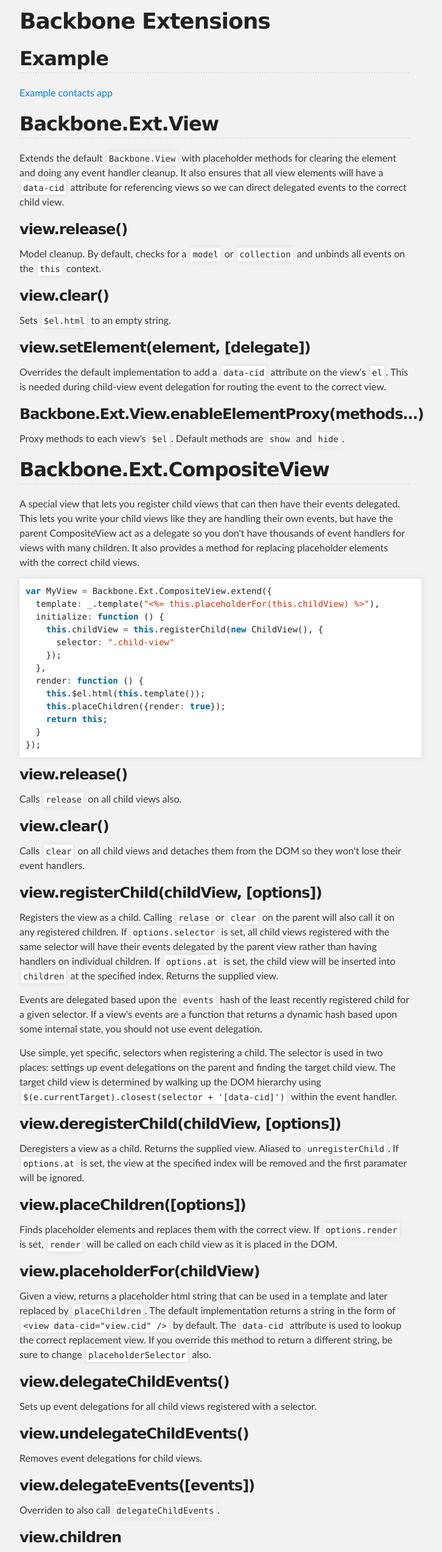
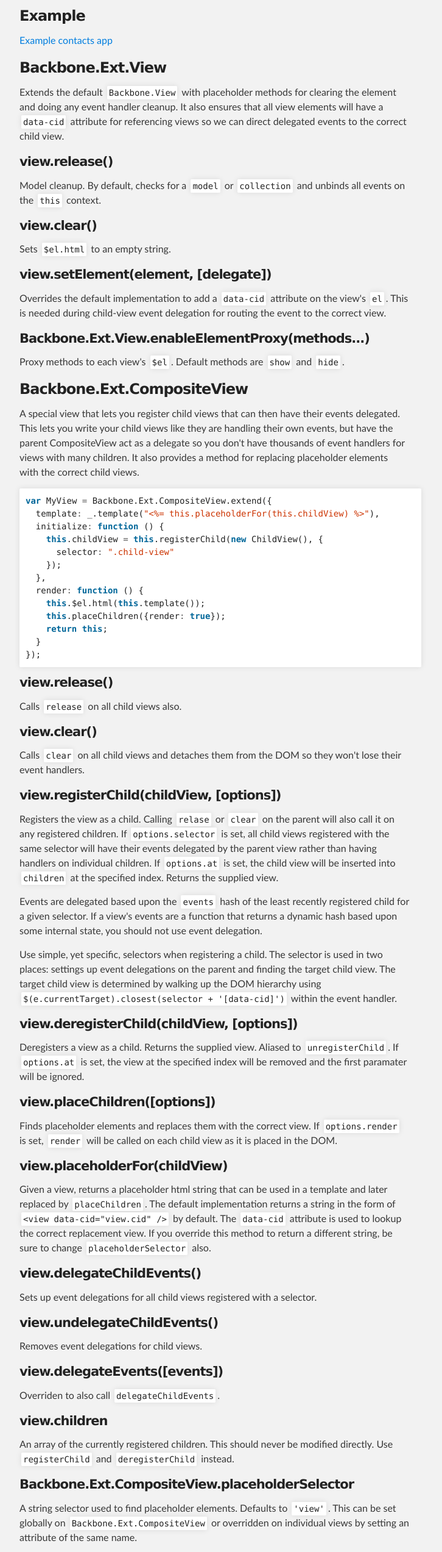
Before and after one commit to natefaubion/backbone.ext, a plain HTML site: page index.html in a window 1280 px wide. Shown: the part 252-2797 px from the top of the page at 61% size, without its empty margins (288-1014 px from the left). Drawn offline with Linux system fonts and the light colour scheme.

Commit message:
updated docs

```diff
--- a/index.html
+++ b/index.html
@@ -31,39 +31,38 @@
     <!-- MAIN CONTENT -->
     <div id="main_content_wrap" class="outer">
       <section id="main_content" class="inner">
-        <h1>Backbone Extensions</h1>
 
-<h2>Example</h2>
+<h3>Example</h3>
 
 <p><a href="http://natefaubion.github.com/backbone.ext/example/">Example contacts app</a></p>
 
-<h2>Backbone.Ext.View</h2>
+<h3>Backbone.Ext.View</h3>
 
 <p>Extends the default <code>Backbone.View</code> with placeholder methods for clearing the
 element and doing any event handler cleanup. It also ensures that all view
 elements will have a <code>data-cid</code> attribute for referencing views so we can
 direct delegated events to the correct child view.</p>
 
-<h3>view.release()</h3>
+<h4>view.release()</h4>
 
 <p>Model cleanup. By default, checks for a <code>model</code> or <code>collection</code> and unbinds all
 events on the <code>this</code> context.</p>
 
-<h3>view.clear()</h3>
+<h4>view.clear()</h4>
 
 <p>Sets <code>$el.html</code> to an empty string.</p>
 
-<h3>view.setElement(element, [delegate])</h3>
+<h4>view.setElement(element, [delegate])</h4>
 
 <p>Overrides the default implementation to add a <code>data-cid</code> attribute on the
 view's <code>el</code>. This is needed during child-view event delegation for routing the
 event to the correct view.</p>
 
-<h3>Backbone.Ext.View.enableElementProxy(methods...)</h3>
+<h4>Backbone.Ext.View.enableElementProxy(methods...)</h4>
 
 <p>Proxy methods to each view's <code>$el</code>. Default methods are <code>show</code> and <code>hide</code>.</p>
 
-<h2>Backbone.Ext.CompositeView</h2>
+<h3>Backbone.Ext.CompositeView</h3>
 
 <p>A special view that lets you register child views that can then have their
 events delegated. This lets you write your child views like they are handling
@@ -87,16 +86,16 @@ views.</p>
 <span class="p">});</span>
 </pre></div>
 
-<h3>view.release()</h3>
+<h4>view.release()</h4>
 
 <p>Calls <code>release</code> on all child views also.</p>
 
-<h3>view.clear()</h3>
+<h4>view.clear()</h4>
 
 <p>Calls <code>clear</code> on all child views and detaches them from the DOM so they won't
 lose their event handlers.</p>
 
-<h3>view.registerChild(childView, [options])</h3>
+<h4>view.registerChild(childView, [options])</h4>
 
 <p>Registers the view as a child. Calling <code>relase</code> or <code>clear</code> on the parent will
 also call it on any registered children. If <code>options.selector</code> is set, all
@@ -116,19 +115,19 @@ target child view. The target child view is determined by walking up the DOM
 hierarchy using <code>$(e.currentTarget).closest(selector + '[data-cid]')</code> within
 the event handler.</p>
 
-<h3>view.deregisterChild(childView, [options])</h3>
+<h4>view.deregisterChild(childView, [options])</h4>
 
 <p>Deregisters a view as a child. Returns the supplied view. Aliased to
 <code>unregisterChild</code>. If <code>options.at</code> is set, the view at the specified index will
 be removed and the first paramater will be ignored.</p>
 
-<h3>view.placeChildren([options])</h3>
+<h4>view.placeChildren([options])</h4>
 
 <p>Finds placeholder elements and replaces them with the correct view. If
 <code>options.render</code> is set, <code>render</code> will be called on each child view as it is
 placed in the DOM.</p>
 
-<h3>view.placeholderFor(childView)</h3>
+<h4>view.placeholderFor(childView)</h4>
 
 <p>Given a view, returns a placeholder html string that can be used in a template
 and later replaced by <code>placeChildren</code>. The default implementation returns
@@ -137,30 +136,30 @@ a string in the form of <code>&lt;view data-cid="view.cid" /&gt;</code> by defau
 override this method to return a different string, be sure to change
 <code>placeholderSelector</code> also.</p>
 
-<h3>view.delegateChildEvents()</h3>
+<h4>view.delegateChildEvents()</h4>
 
 <p>Sets up event delegations for all child views registered with a selector.</p>
 
-<h3>view.undelegateChildEvents()</h3>
+<h4>view.undelegateChildEvents()</h4>
 
 <p>Removes event delegations for child views.</p>
 
-<h3>view.delegateEvents([events])</h3>
+<h4>view.delegateEvents([events])</h4>
 
 <p>Overriden to also call <code>delegateChildEvents</code>.</p>
 
-<h3>view.children</h3>
+<h4>view.children</h4>
 
 <p>An array of the currently registered children. This should never be modified
 directly. Use <code>registerChild</code> and <code>deregisterChild</code> instead.</p>
 
-<h3>Backbone.Ext.CompositeView.placeholderSelector</h3>
+<h4>Backbone.Ext.CompositeView.placeholderSelector</h4>
 
 <p>A string selector used to find placeholder elements. Defaults to <code>'view'</code>. This
 can be set globally on <code>Backbone.Ext.CompositeView</code> or overridden on individual
 views by setting an attribute of the same name.</p>
 
-<h2>Backbone.Ext.ListView</h2>
+<h3>Backbone.Ext.ListView</h3>
 
 <p>A common pattern is to have a view that represents the state of a collection
 and its models. Given a <code>modelView</code> and <code>delegationSelector</code>, this will create
@@ -175,11 +174,12 @@ mind.</p>
   <span class="nx">tagName</span><span class="o">:</span> <span class="s2">"ul"</span><span class="p">,</span>
   <span class="nx">modelView</span><span class="o">:</span> <span class="nx">ListItemView</span><span class="p">,</span>
   <span class="nx">delegationSelector</span><span class="o">:</span> <span class="s2">"li"</span><span class="p">,</span>
+  <span class="nx">emptyTemplate</span><span class="o">:</span> <span class="s2">"No items to display"</span><span class="p">,</span>
   <span class="nx">collection</span><span class="o">:</span> <span class="nx">myCollection</span>
 <span class="p">});</span>
 </pre></div>
 
-<h3>view.syncViews()</h3>
+<h4>view.syncViews()</h4>
 
 <p>Creates a child view for each model in the view's collection, and registers it
 as a child. If a <code>delegationSelector</code> was supplied, it will make sure the
@@ -187,7 +187,12 @@ events are delegated by the list view. This is called automatically on view
 initialization and on collection <code>refresh</code> events. You should not need to call
 this manually unless overriding the default behavior.</p>
 
-<h2>Backbone.Ext.MultiRouter</h2>
+<h4>view.emptyTemplate</h4>
+
+<p>This can be a string or a function. Set this so that something is displayed
+even when no models are in your collection.</p>
+
+<h3>Backbone.Ext.MultiRouter</h3>
 
 <p>Backbone.History only allows one callback per route, but for more modular
 applications, it can be helpful to have multiple routers that may share the
@@ -206,7 +211,7 @@ routes.</p>
 <span class="p">});</span>
 </pre></div>
 
-<h3>multi.createRouter(routerClass, [options])</h3>
+<h4>multi.createRouter(routerClass, [options])</h4>
 
 <p>A factory method to instanciate a new router. To multiplex your routes, the
 router must be created using <code>createRouter</code>. An optional <code>options</code> object will
```
